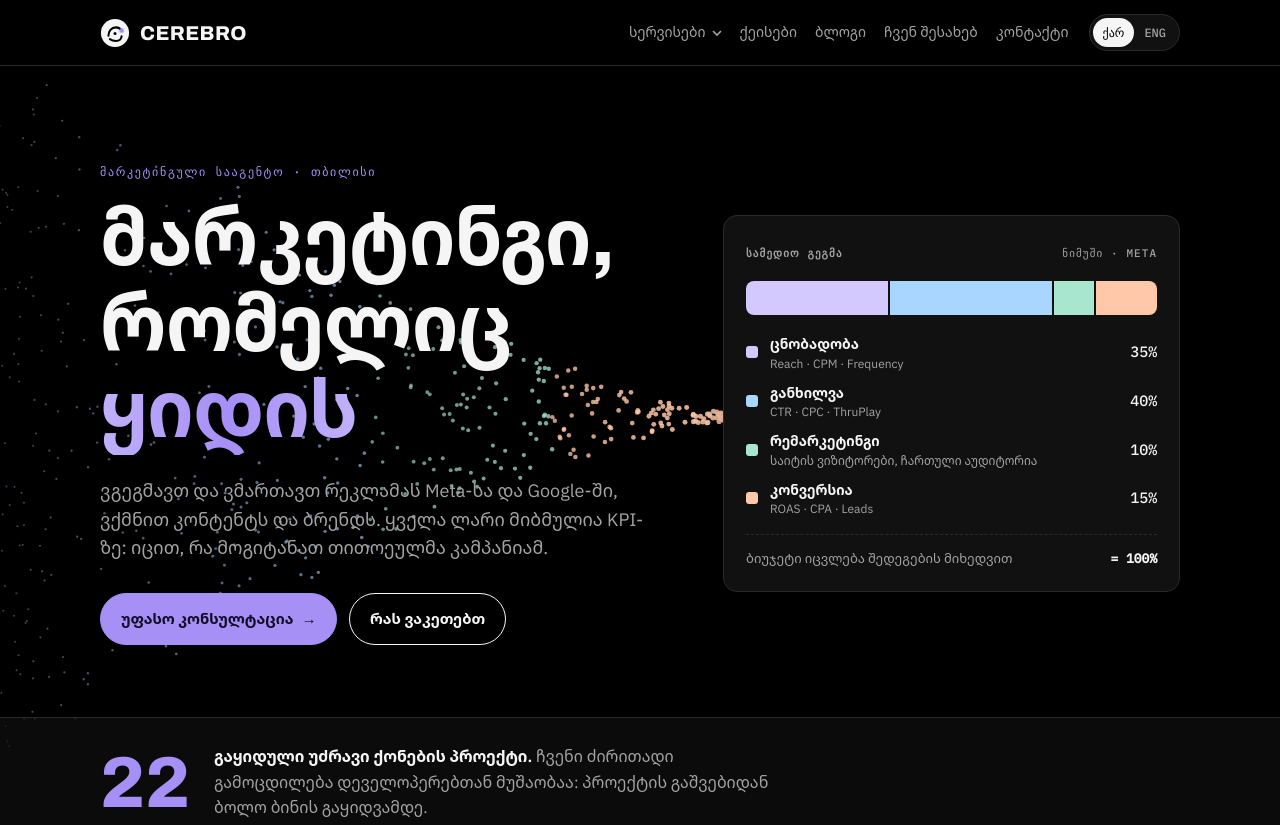
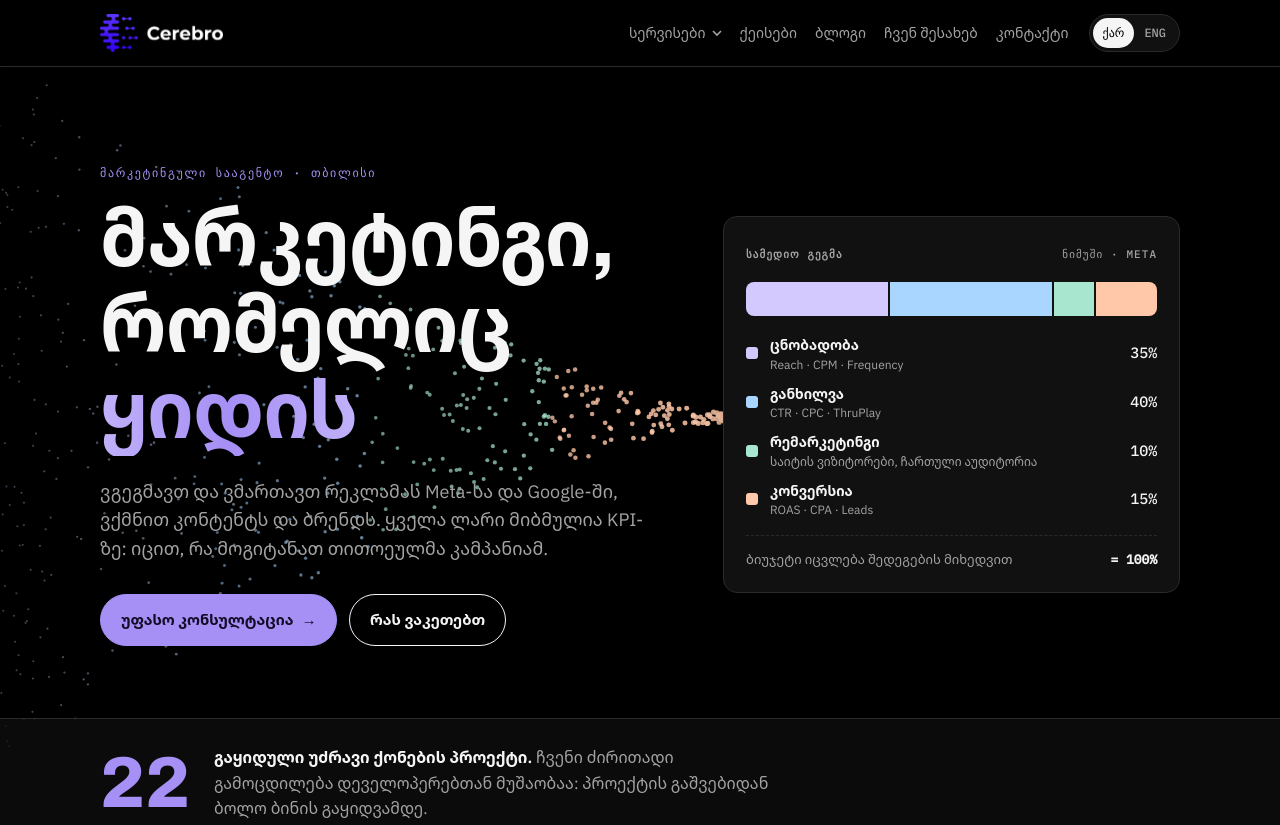
Before and after one commit to Ramemokle/cerebro-website, a plain HTML site: page index.html in a window 1280 px wide. Shown: the top 825 px of the page. Drawn offline with Linux system fonts and the light colour scheme; animation ran at ten frames a second.

Commit message:
Add animated Cerebro logo to header and footer, add favicons

```diff
--- a/blog-cold-email.html
+++ b/blog-cold-email.html
@@ -9,11 +9,14 @@
 <link rel="preconnect" href="https://fonts.gstatic.com" crossorigin>
 <link rel="stylesheet" href="https://fonts.googleapis.com/css2?family=Archivo:wdth,wght@100..125,400..800&family=IBM+Plex+Sans:wght@400;500;600&family=IBM+Plex+Mono:wght@500&family=Noto+Sans+Georgian:wdth,wght@62.5..100,400..800&display=swap">
 <link rel="stylesheet" href="styles.css">
+<link rel="icon" type="image/png" sizes="32x32" href="assets/favicon-32.png">
+<link rel="apple-touch-icon" href="assets/apple-touch-icon.png">
+<meta property="og:image" content="https://ramemokle.github.io/cerebro-website/assets/cerebro-logo-white.png">
 </head>
 <body>
 <header class="top">
   <div class="wrap nav">
-    <a class="brand" href="index.html" aria-label="Cerebro"><svg viewBox="0 0 32 32" aria-hidden="true"><circle cx="16" cy="16" r="15" fill="var(--ink)"/><path d="M9 19c0-5 3-9 8-9 3 0 5 1.5 6 3.5M10.5 22.5c2 1.5 4 2 6.5 2 4 0 6-2.5 6-5" fill="none" stroke="var(--paper)" stroke-width="2.2" stroke-linecap="round"/><circle cx="23" cy="13.5" r="2.4" fill="var(--signal)"/><circle cx="16" cy="16.5" r="1.6" fill="var(--paper)"/></svg> CEREBRO</a>
+    <a class="brand" href="index.html" aria-label="Cerebro"><img src="assets/cerebro-logo-white.png" alt="Cerebro" width="600" height="185"></a>
     <nav aria-label="Main">
       <div class="dd"><button type="button" aria-expanded="false" aria-haspopup="true"><span lang="ka">სერვისები</span><span lang="en">Services</span> <svg viewBox="0 0 10 10" aria-hidden="true"><path d="M1 3l4 4 4-4" fill="none" stroke="currentColor" stroke-width="1.6"/></svg></button>
         <div class="dd-menu"><a href="service-paid-ads.html"><span lang="ka">ფასიანი რეკლამა</span><span lang="en">Paid advertising</span><small><span lang="ka">Meta · Google</span><span lang="en">Meta · Google</span></small></a><a href="service-real-estate.html"><span lang="ka">უძრავი ქონების გაყიდვები</span><span lang="en">Real-estate sales</span><small><span lang="ka">დეველოპერებისთვის</span><span lang="en">For developers</span></small></a><a href="service-social-media.html"><span lang="ka">სოციალური მედია</span><span lang="en">Social media</span><small><span lang="ka">SMM</span><span lang="en">SMM</span></small></a><a href="service-content.html"><span lang="ka">კრეატივი და კონტენტი</span><span lang="en">Creative and content</span><small><span lang="ka">ფოტო · ვიდეო</span><span lang="en">Photo · Video</span></small></a><a href="service-branding.html"><span lang="ka">ბრენდინგი</span><span lang="en">Branding</span><small><span lang="ka">იდენტობა</span><span lang="en">Identity</span></small></a><a href="service-analytics.html"><span lang="ka">ანალიტიკა და რეპორტინგი</span><span lang="en">Analytics and reporting</span><small><span lang="ka">KPI</span><span lang="en">KPI</span></small></a><a class="all" href="services.html"><span lang="ka">ყველა სერვისი →</span><span lang="en">All services →</span></a></div>
@@ -56,7 +59,7 @@
 </main>
 <footer>
   <div class="wrap">
-    <span>© 2026 Cerebro · <span lang="ka">მარკეტინგული სააგენტო, თბილისი</span><span lang="en">Marketing agency, Tbilisi</span></span>
+    <span class="foot-brand"><img src="assets/cerebro-logo-white.png" alt="Cerebro" width="600" height="185">© 2026 Cerebro · <span lang="ka">მარკეტინგული სააგენტო, თბილისი</span><span lang="en">Marketing agency, Tbilisi</span></span>
     <span style="display:flex;gap:18px;flex-wrap:wrap"><a href="services.html"><span lang="ka">სერვისები</span><span lang="en">Services</span></a><a href="case-studies.html"><span lang="ka">ქეისები</span><span lang="en">Case studies</span></a><a href="blog.html"><span lang="ka">ბლოგი</span><span lang="en">Blog</span></a><a href="contact.html"><span lang="ka">კონტაქტი</span><span lang="en">Contact</span></a></span>
   </div>
 </footer>
--- a/index.html
+++ b/index.html
@@ -9,11 +9,14 @@
 <link rel="preconnect" href="https://fonts.gstatic.com" crossorigin>
 <link rel="stylesheet" href="https://fonts.googleapis.com/css2?family=Archivo:wdth,wght@100..125,400..800&family=IBM+Plex+Sans:wght@400;500;600&family=IBM+Plex+Mono:wght@500&family=Noto+Sans+Georgian:wdth,wght@62.5..100,400..800&display=swap">
 <link rel="stylesheet" href="styles.css">
+<link rel="icon" type="image/png" sizes="32x32" href="assets/favicon-32.png">
+<link rel="apple-touch-icon" href="assets/apple-touch-icon.png">
+<meta property="og:image" content="https://ramemokle.github.io/cerebro-website/assets/cerebro-logo-white.png">
 </head>
 <body>
 <header class="top">
   <div class="wrap nav">
-    <a class="brand" href="index.html" aria-label="Cerebro"><svg viewBox="0 0 32 32" aria-hidden="true"><circle cx="16" cy="16" r="15" fill="var(--ink)"/><path d="M9 19c0-5 3-9 8-9 3 0 5 1.5 6 3.5M10.5 22.5c2 1.5 4 2 6.5 2 4 0 6-2.5 6-5" fill="none" stroke="var(--paper)" stroke-width="2.2" stroke-linecap="round"/><circle cx="23" cy="13.5" r="2.4" fill="var(--signal)"/><circle cx="16" cy="16.5" r="1.6" fill="var(--paper)"/></svg> CEREBRO</a>
+    <a class="brand" href="index.html" aria-label="Cerebro"><img src="assets/cerebro-logo-white.png" alt="Cerebro" width="600" height="185"></a>
     <nav aria-label="Main">
       <div class="dd"><button type="button" aria-expanded="false" aria-haspopup="true"><span lang="ka">სერვისები</span><span lang="en">Services</span> <svg viewBox="0 0 10 10" aria-hidden="true"><path d="M1 3l4 4 4-4" fill="none" stroke="currentColor" stroke-width="1.6"/></svg></button>
         <div class="dd-menu"><a href="service-paid-ads.html"><span lang="ka">ფასიანი რეკლამა</span><span lang="en">Paid advertising</span><small><span lang="ka">Meta · Google</span><span lang="en">Meta · Google</span></small></a><a href="service-real-estate.html"><span lang="ka">უძრავი ქონების გაყიდვები</span><span lang="en">Real-estate sales</span><small><span lang="ka">დეველოპერებისთვის</span><span lang="en">For developers</span></small></a><a href="service-social-media.html"><span lang="ka">სოციალური მედია</span><span lang="en">Social media</span><small><span lang="ka">SMM</span><span lang="en">SMM</span></small></a><a href="service-content.html"><span lang="ka">კრეატივი და კონტენტი</span><span lang="en">Creative and content</span><small><span lang="ka">ფოტო · ვიდეო</span><span lang="en">Photo · Video</span></small></a><a href="service-branding.html"><span lang="ka">ბრენდინგი</span><span lang="en">Branding</span><small><span lang="ka">იდენტობა</span><span lang="en">Identity</span></small></a><a href="service-analytics.html"><span lang="ka">ანალიტიკა და რეპორტინგი</span><span lang="en">Analytics and reporting</span><small><span lang="ka">KPI</span><span lang="en">KPI</span></small></a><a class="all" href="services.html"><span lang="ka">ყველა სერვისი →</span><span lang="en">All services →</span></a></div>
@@ -175,7 +178,7 @@
 </main>
 <footer>
   <div class="wrap">
-    <span>© 2026 Cerebro · <span lang="ka">მარკეტინგული სააგენტო, თბილისი</span><span lang="en">Marketing agency, Tbilisi</span></span>
+    <span class="foot-brand"><img src="assets/cerebro-logo-white.png" alt="Cerebro" width="600" height="185">© 2026 Cerebro · <span lang="ka">მარკეტინგული სააგენტო, თბილისი</span><span lang="en">Marketing agency, Tbilisi</span></span>
     <span style="display:flex;gap:18px;flex-wrap:wrap"><a href="services.html"><span lang="ka">სერვისები</span><span lang="en">Services</span></a><a href="case-studies.html"><span lang="ka">ქეისები</span><span lang="en">Case studies</span></a><a href="blog.html"><span lang="ka">ბლოგი</span><span lang="en">Blog</span></a><a href="contact.html"><span lang="ka">კონტაქტი</span><span lang="en">Contact</span></a></span>
   </div>
 </footer>
--- a/styles.css
+++ b/styles.css
@@ -31,7 +31,17 @@ a{color:inherit}
 header.top{position:sticky;top:env(safe-area-inset-top,0px);z-index:10;background:color-mix(in srgb,var(--paper) 88%,transparent);backdrop-filter:blur(10px);border-bottom:1px solid var(--line)}
 .nav{display:flex;align-items:center;gap:20px;padding-block:14px}
 .brand{display:flex;align-items:center;gap:10px;font-family:var(--display);font-weight:800;font-stretch:125%;font-size:20px;text-decoration:none;letter-spacing:.02em}
-.brand svg{width:30px;height:30px;flex:none}
+.brand img{height:38px;width:auto;display:block}
+.brand{position:relative;isolation:isolate}
+.brand img{animation:logo-in .9s cubic-bezier(.2,.7,.2,1) both;transition:transform .35s ease,filter .35s ease}
+.brand:hover img{transform:translateY(-1px) scale(1.03);filter:drop-shadow(0 0 10px rgba(110,70,255,.55))}
+.brand::after{content:"";position:absolute;inset:0;pointer-events:none;-webkit-mask:url(assets/cerebro-logo-white.png) left center/auto 100% no-repeat;mask:url(assets/cerebro-logo-white.png) left center/auto 100% no-repeat;background:linear-gradient(110deg,transparent 40%,rgba(255,255,255,.9) 50%,transparent 60%) 0 0/300% 100% no-repeat;animation:logo-shine 6s ease-in-out 1s infinite}
+@keyframes logo-in{from{opacity:0;transform:translateX(-8px)}to{opacity:1;transform:none}}
+@keyframes logo-shine{0%{background-position:100% 0}35%,100%{background-position:0 0}}
+@media (prefers-reduced-motion:reduce){.brand img,.brand::after{animation:none}.brand::after{display:none}}
+@media (max-width:600px){.brand img{height:32px}}
+.foot-brand{display:flex;align-items:center;gap:14px;flex-wrap:wrap}
+.foot-brand img{height:28px;width:auto;display:block}
 .nav nav{display:flex;gap:18px;margin-left:auto;flex-wrap:wrap}
 .nav nav a{text-decoration:none;font-size:14px;color:var(--ink-2);font-weight:500}
 .nav nav a:hover{color:var(--ink)}
```
Also changed, not shown: blog-funnel-budget.html (+5 -2 lines), blog-remarketing-consideration.html (+5 -2 lines), blog.html (+5 -2 lines), case-studies.html (+5 -2 lines), contact.html (+5 -2 lines), service-analytics.html (+5 -2 lines), service-branding.html (+5 -2 lines), service-content.html (+5 -2 lines), service-paid-ads.html (+5 -2 lines), service-real-estate.html (+5 -2 lines), service-social-media.html (+5 -2 lines), services.html (+5 -2 lines).
